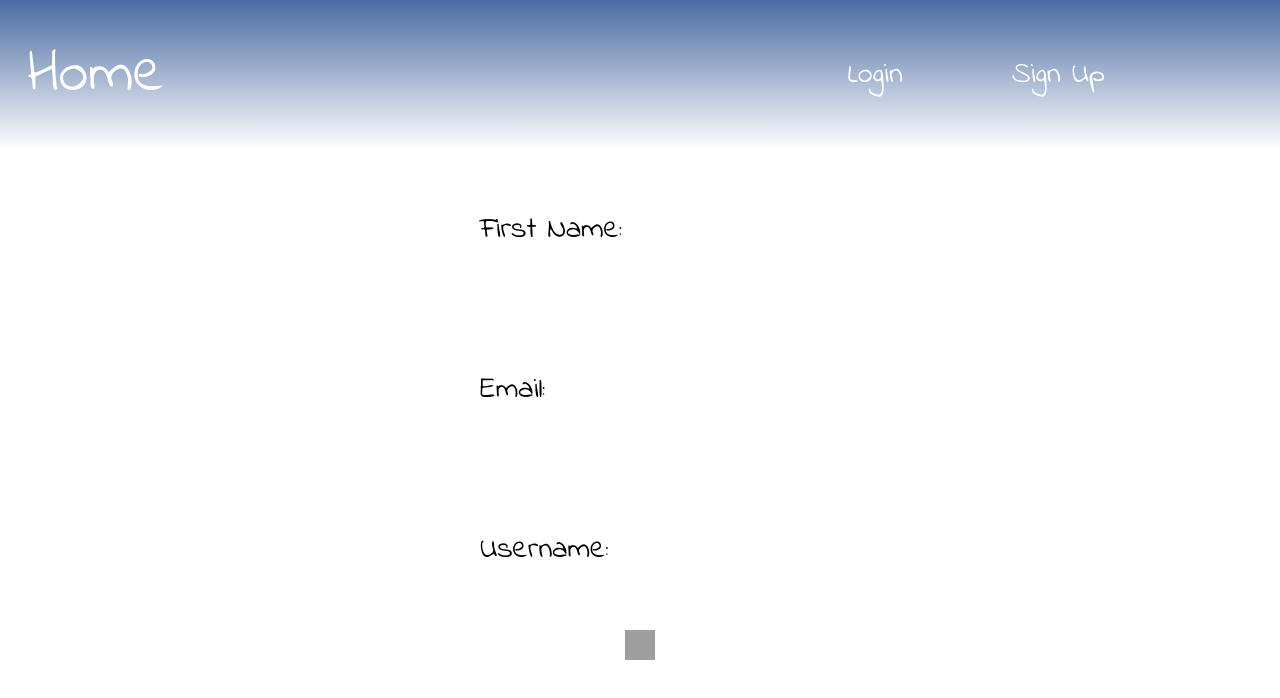
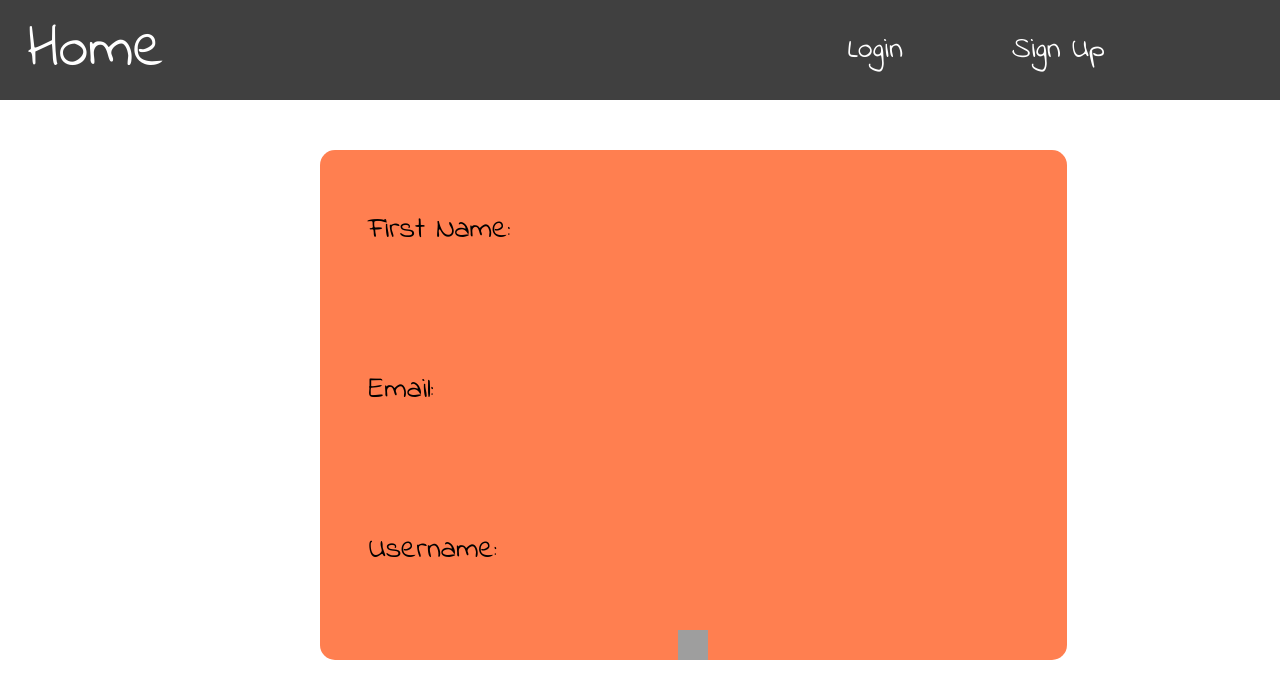
Before and after one commit to stephlane544/Noted, a React (Create React App) app in the folder client/: page /userprofile in a window 1280 px wide. Shown: the top 698 px of the page. Built offline with nearby package versions, Linux system fonts and the light colour scheme; grey boxes are pictures that could not be loaded.

Commit message:
changed header, profile, and collections page

```diff
--- a/client/src/Styles/Collections.css
+++ b/client/src/Styles/Collections.css
@@ -2,8 +2,8 @@
     background-size: cover;
     background-position: center;
     background-repeat: no-repeat;
-    height: 312px;
-    width: 48%;
+    height: 267px;
+    width: 200px;
     display: flex;
     flex-direction: column;
     justify-content: center;
--- a/client/src/Styles/Navbar.css
+++ b/client/src/Styles/Navbar.css
@@ -1,7 +1,7 @@
 .navbar{
-    height: 150px;
+    height: 100px;
     width: 100%;
-    background-image: linear-gradient(#4a6ba2, white);
+    background-color: #404040;
     display: grid;
     grid-gap: 2%;
     grid-template-columns: 2fr 4fr 1fr 1fr  1fr 1fr 1fr 1fr;
@@ -122,9 +122,7 @@
 .dropbtn{
     background-color: #ffffff03;
     border: none;
-    /* position: fixed;
-    margin-top: 5%;
-    margin-right: -5%; */
+
 }
 
 .dropbtn > div{
--- a/client/src/Styles/UserProfile.css
+++ b/client/src/Styles/UserProfile.css
@@ -1,20 +1,38 @@
+.profilePage{
+    margin-top: 50px;
+    display: grid;
+    grid-template-columns: 3fr 7fr 2fr;
+    grid-auto-rows: auto;
+    font-size: 30px;
+}
+
+/* .profileBackgroundColor{
+    background-color: coral;
+    grid-column: 2/3;
+    grid-row: 1/4;
+} */
+
+.profile{
+    grid-column: 2/3;
+}
+
 .profileGrid{
     display: grid;
-    grid-template-columns: 1fr 1fr 1fr 1fr 2fr 1fr 1fr;
+    grid-template-columns: 2fr 2fr;
     font-size: 30px;
 
 }
 
 .labels{
-    grid-column: 4/5;
+    grid-column: 1/2;
+    padding-left: 13%;
     display: flex;
     flex-direction: column;
     justify-content: space-around;
 }
 
 .userInfo{
-    padding-left: 7%;
-    grid-column: 5/6;
+    grid-column: 2/3;
     display: flex;
     flex-direction: column;
     justify-content: space-around;
@@ -28,12 +46,15 @@
 }
 
 .editUserForm{
+    background-color: coral;
+    grid-column: 2/3;
+    grid-row: 1/4;
     padding-top: 3%;
-    display: grid;
-    grid-auto-columns: max-content;
-    grid-auto-rows: max-content;
-    justify-content: center;
+    display: flex;
+    flex-direction: column;
+    justify-content: space-around;
     align-items: center;
+    height: 130%;
     grid-gap: 30%;
 }
 
@@ -53,3 +74,9 @@
     border: none;
     background-color: #ecece300;
 }
+
+
+.profile, .editUserForm{
+    background-color: coral;
+    border-radius: 15px;
+}
--- a/client/src/UserProfile.js
+++ b/client/src/UserProfile.js
@@ -54,9 +54,10 @@ class UserProfile extends Component {
     }
     render() {
         return (
-            <>
+            <div className='profilePage'>
+                <div className='profileBackgroundColor'></div>
                 {!this.state.edit ?
-                    <>
+                    <div className='profile'>
                         <div className='profileGrid'>
                             <div className='labels'>
                                 <div className='firstName'>First Name:</div>
@@ -72,7 +73,7 @@ class UserProfile extends Component {
                         <div className='profileEdit'>
                             <img onClick={this.toggleEdit} className='editPage edit' src="https://img.icons8.com/dotty/80/000000/edit.png" alt=''></img>
                         </div>
-                    </>
+                    </div>
                 :
                     <form className='editUserForm' onSubmit={this.handleSubmit}>
                         <input
@@ -99,7 +100,7 @@ class UserProfile extends Component {
                         <button className='saveUserButton save'><img className='saveNote' src="https://img.icons8.com/wired/64/000000/save-as.png" alt='' /></button>
                     </form>
                 }
-            </>
+            </div>
         );
     }
 }
```
